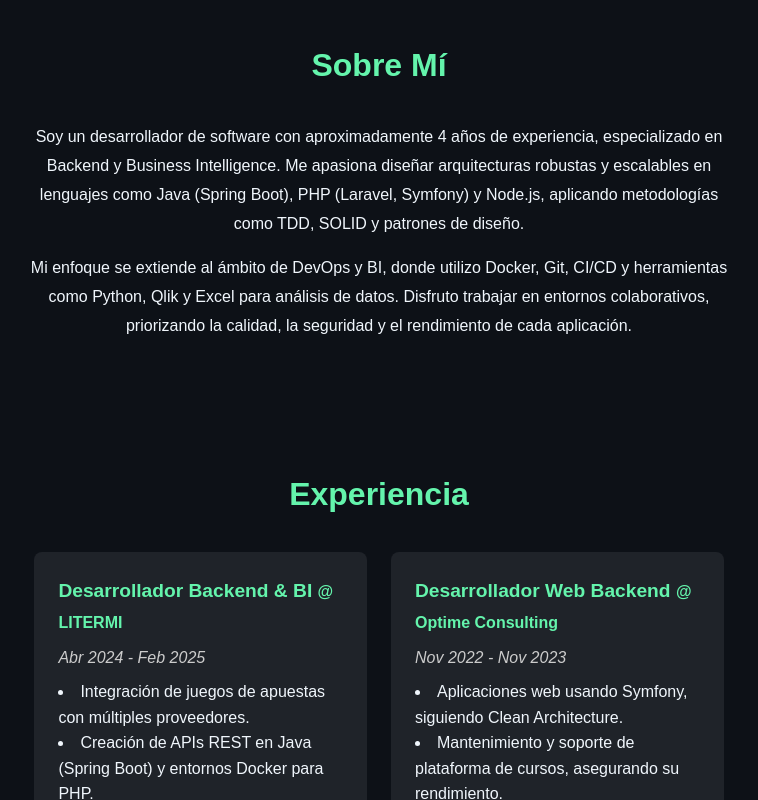
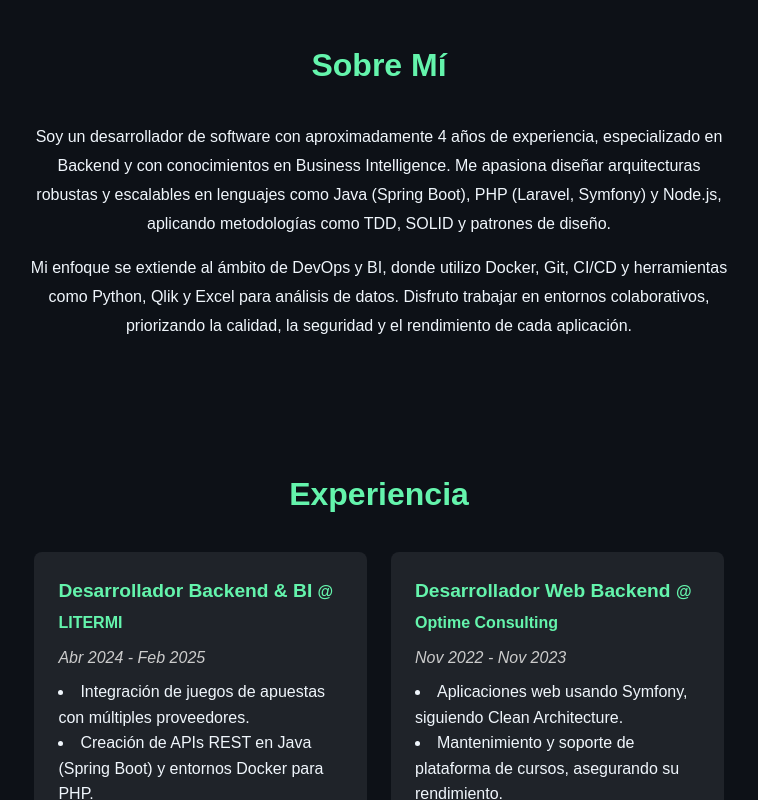
Before and after one commit to oscarfiscal/portafolio, a Vue app: page / in a window 1280 px wide. Shown: the part 840-1640 px from the top of the page, without its empty margins (261-1019 px from the left). Built offline with nearby package versions, Linux system fonts and the light colour scheme.

Commit message:
Update About section and add LinkedIn link to Contact section

```diff
--- a/src/components/About.vue
+++ b/src/components/About.vue
@@ -4,7 +4,7 @@
       <div class="about-content">
         <p>
           Soy un desarrollador de software con aproximadamente 4 años de experiencia,
-          especializado en Backend y Business Intelligence. Me apasiona diseñar
+          especializado en Backend y con conocimientos en Business Intelligence. Me apasiona diseñar
           arquitecturas robustas y escalables en lenguajes como Java (Spring Boot),
           PHP (Laravel, Symfony) y Node.js, aplicando metodologías como TDD, SOLID
           y patrones de diseño.
--- a/src/components/Contact.vue
+++ b/src/components/Contact.vue
@@ -38,6 +38,7 @@
         <a href="mailto:oscarfiscal25@gmail.com" target="_blank">Correo</a>
         <a href="https://github.com/oscarfiscal" target="_blank">GitHub</a>
         <!-- Puedes agregar más como LinkedIn -->
+         <a href="https://www.linkedin.com/in/oscar-fiscal-277a741a6" target="_blank">LinkedIn</a>
       </div>
 
       <!-- Botón flotante de WhatsApp -->
```
